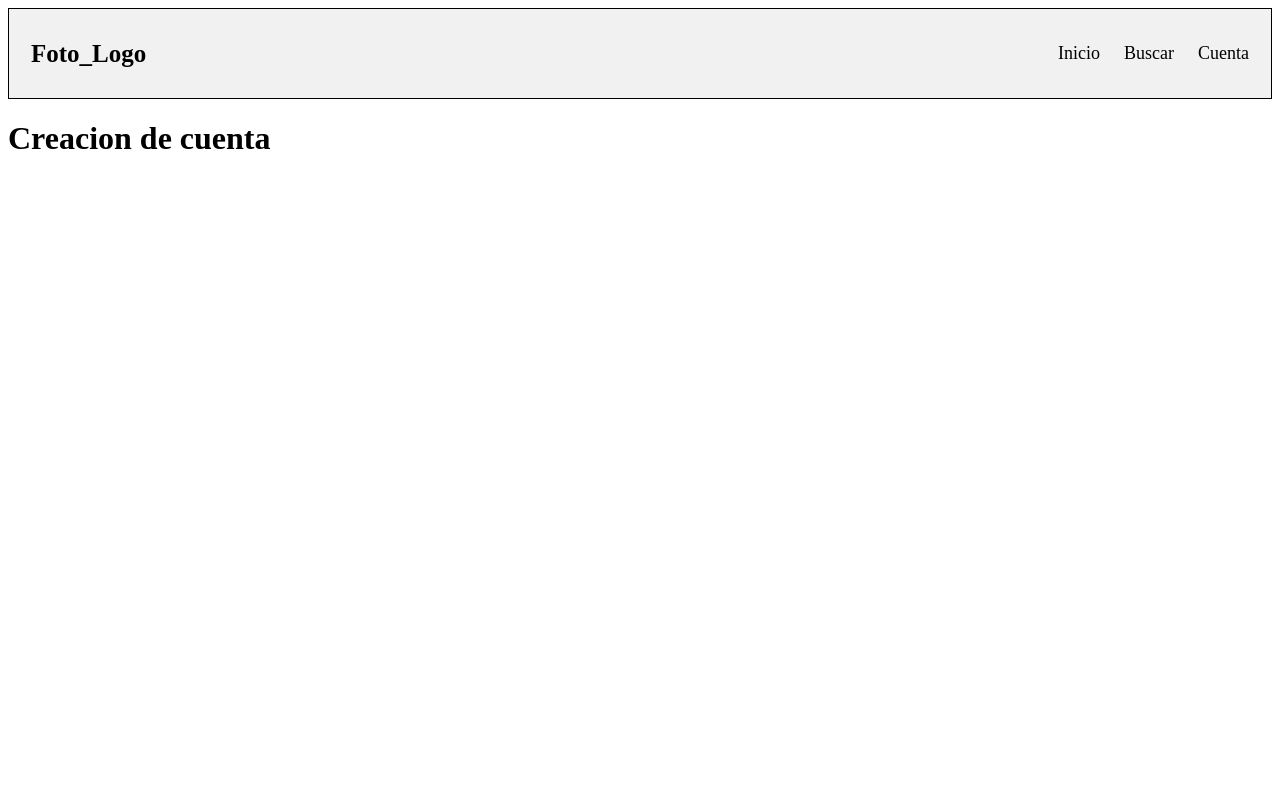
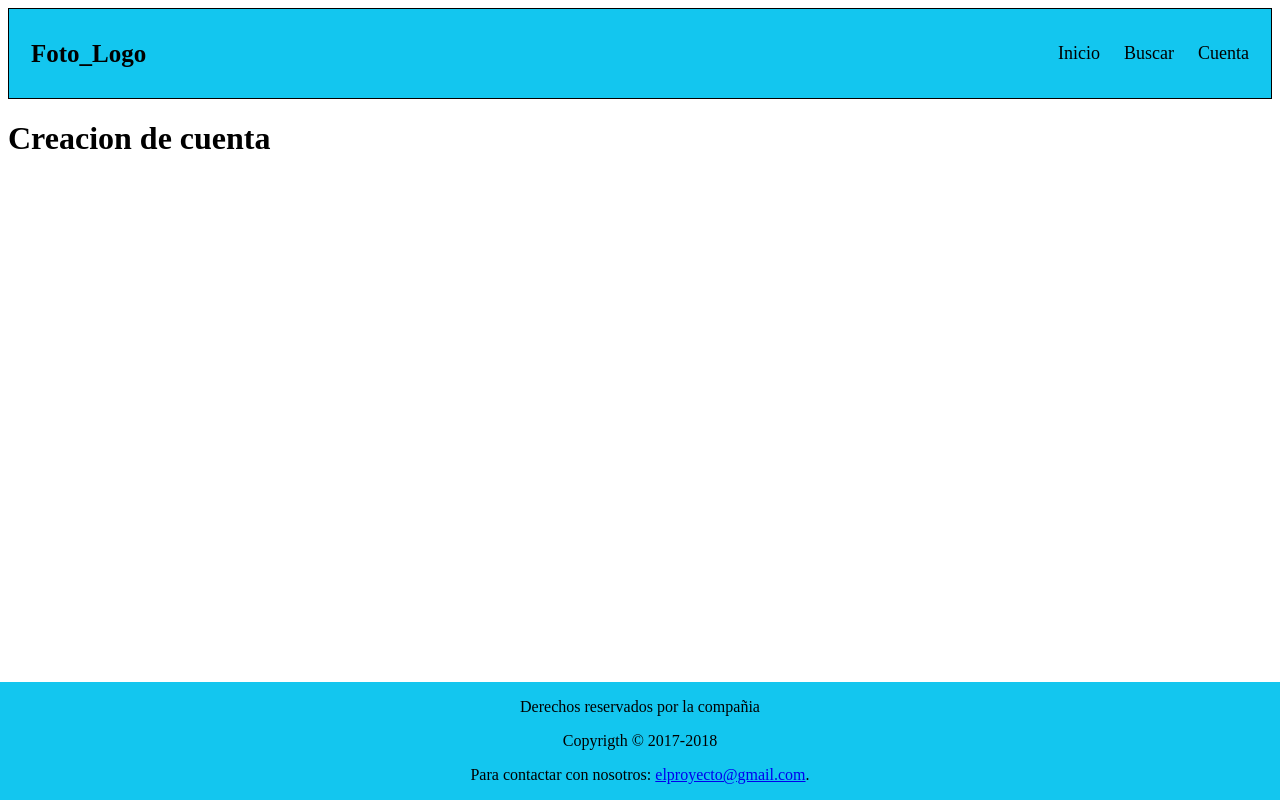
Before and after one commit to Cantabrucius/proyecto, a PHP site: page /paginas/cuenta.html in a window 1280 px wide. Run offline with PHP 8.4, Linux system fonts and the light colour scheme.

Commit message:
commit lucia

```diff
--- a/estilos/estilo.css
+++ b/estilos/estilo.css
@@ -1,7 +1,7 @@
 /* Aqui hacemos el estilo del encabezado con un fondo gris y algo de relleno*/
 .bmenu {
   overflow: hidden;
-  background-color: #f1f1f1;
+  background-color: #13C6EF;
   padding: 20px 10px;
   border: 1px solid black;
 }
@@ -30,3 +30,13 @@
 .btnderecha {
   float:right;
 }
+/* Aqui hacemos el estilo del pie de pagina */
+footer {
+   position: fixed;
+   left: 0;
+   bottom: 0;
+   width: 100%;
+   background-color:#13C6EF;
+   color: black;
+   text-align: center;
+}
--- a/paginas/busqueda.html
+++ b/paginas/busqueda.html
@@ -13,5 +13,11 @@
     </div>
   </div>
   <h1>Pagina de busqueda</h1>
+  <footer>
+  <p>Derechos reservados por la compañia</p>
+  <p>Copyrigth &copy; 2017-2018</p>
+  <p>Para contactar con nosotros: <a href="elproyecto@gmail.com">
+  elproyecto@gmail.com</a>.</p>
+</footer>
 </body>
 </html>
--- a/paginas/crearEvento.html
+++ b/paginas/crearEvento.html
@@ -13,5 +13,11 @@
     </div>
   </div>
   <h1> Creacion de eventos</h1>
+  <footer>
+  <p>Derechos reservados por la compañia</p>
+  <p>Copyrigth &copy; 2017-2018</p>
+  <p>Para contactar con nosotros: <a href="elproyecto@gmail.com">
+  elproyecto@gmail.com</a>.</p>
+</footer>
 </body>
 </html>
--- a/paginas/cuenta.html
+++ b/paginas/cuenta.html
@@ -13,5 +13,11 @@
     </div>
   </div>
   <h1> Creacion de cuenta</h1>
+  <footer>
+  <p>Derechos reservados por la compañia</p>
+  <p>Copyrigth &copy; 2017-2018</p>
+  <p>Para contactar con nosotros: <a href="elproyecto@gmail.com">
+  elproyecto@gmail.com</a>.</p>
+</footer>
 </body>
 </html>
```
